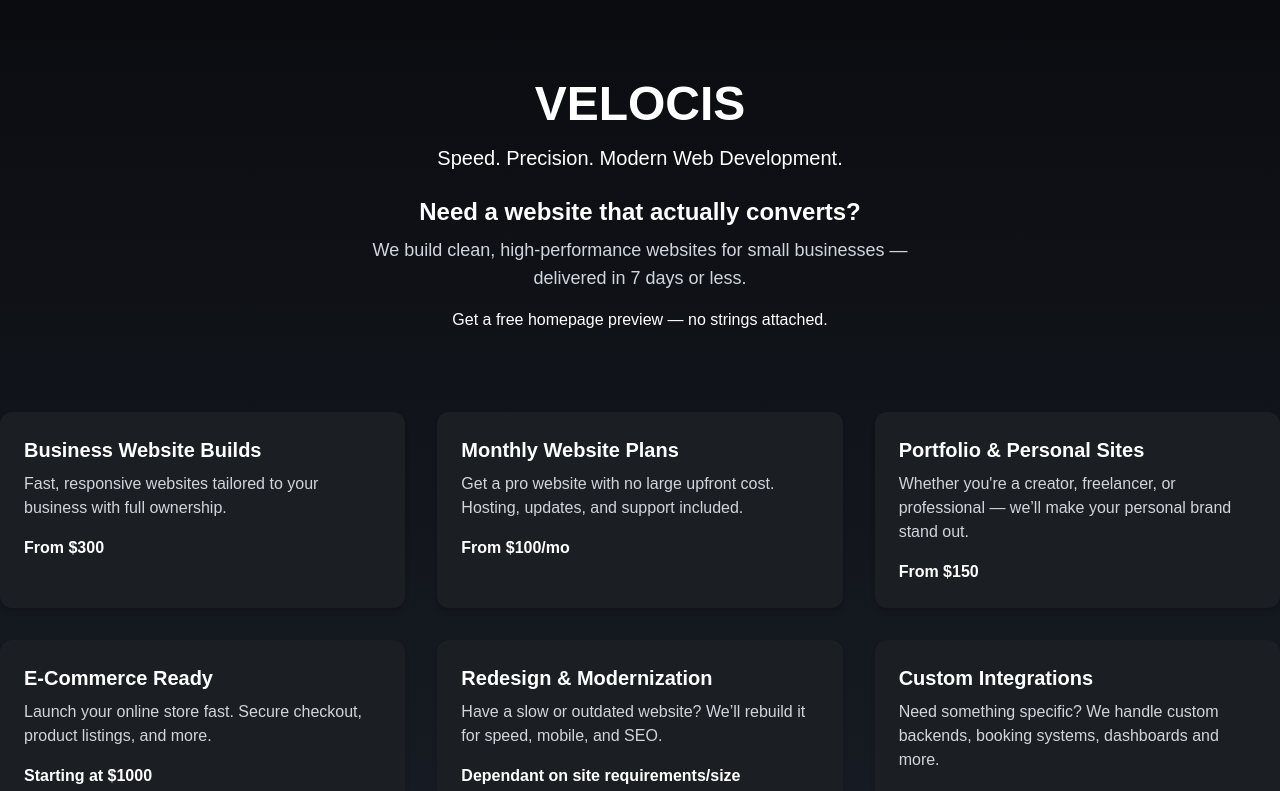
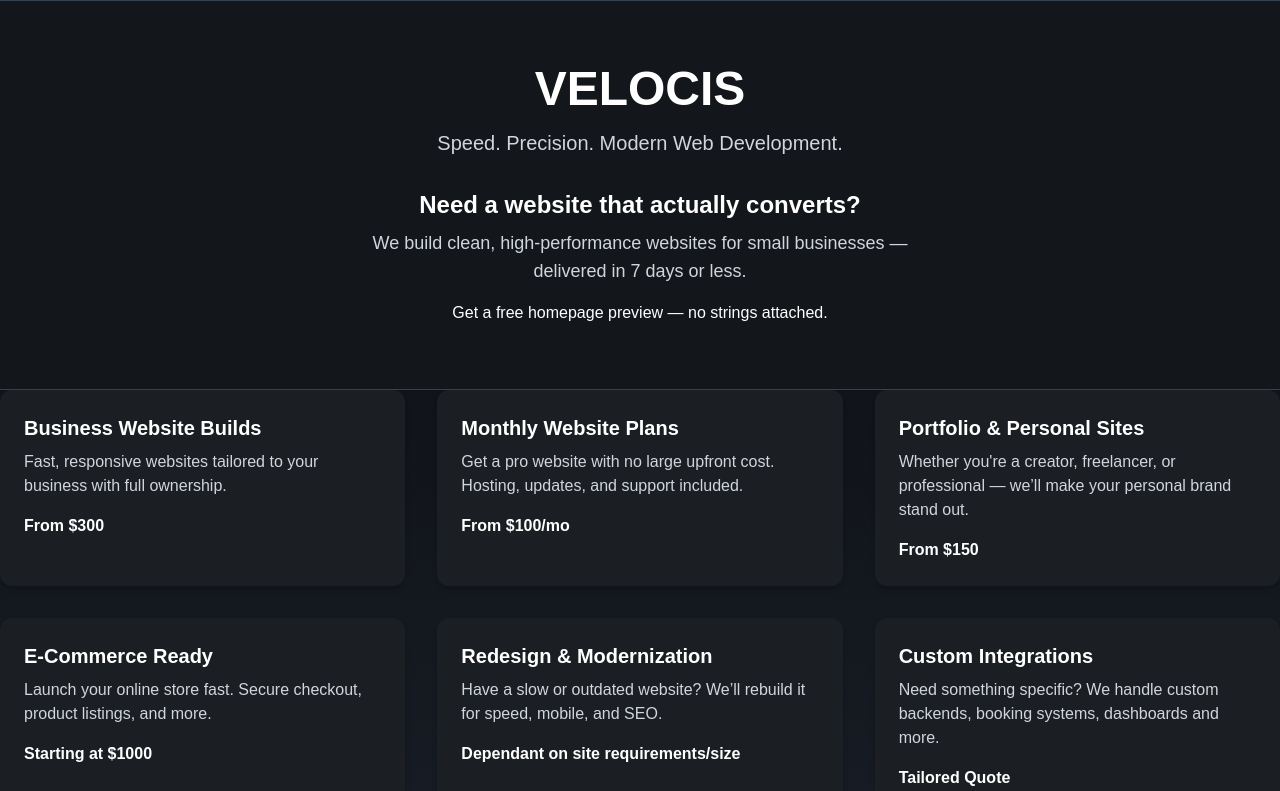
Before and after one commit to RiGisDead/velocis, a Next.js app: page / in a window 1280 px wide. Shown: the top 791 px of the page. Built offline with nearby package versions, Linux system fonts and the light colour scheme.

Commit message:
Updated headline/cta

```diff
--- a/src/pages/index.tsx
+++ b/src/pages/index.tsx
@@ -31,9 +31,9 @@ export default function Home() {
       </Head>
 
       {/* Hero Section */}
-      <section className="text-center py-20 px-4">
+      <section className="bg-[#13161a] text-center py-16 px-4 border-y border-gray-700">
         <h1 className="text-5xl font-bold mb-4">VELOCIS</h1>
-        <p className="text-xl mb-6">Speed. Precision. Modern Web Development.</p>
+        <p className="text-xl mb-8 text-gray-300">Speed. Precision. Modern Web Development.</p>
 
         <h2 className="text-2xl font-semibold mb-2">Need a website that actually converts?</h2>
         <p className="text-lg mb-4 text-gray-300 max-w-xl mx-auto">
```
